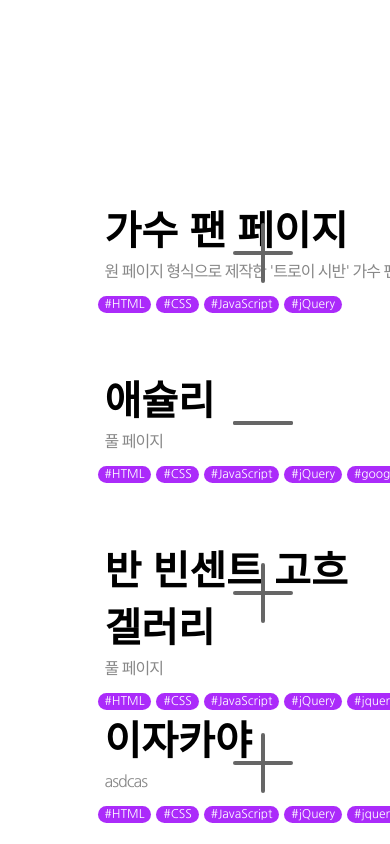
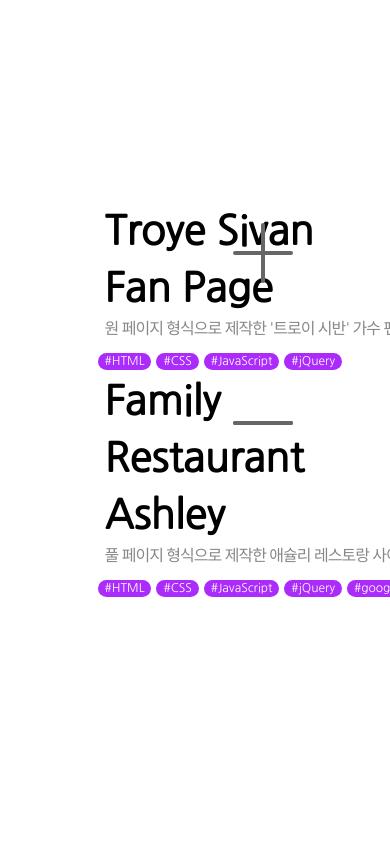
Before and after one commit to joonij/portFolioPage, a plain HTML site: page index.html in a window 390 px wide. Both pictures are taken after a click on the element 262 px from the left and 1818 px from the top of the page. Shown: the part 1396-2240 px from the top of the page. Drawn offline with nearby package versions, Linux system fonts and the light colour scheme; a web font is replaced by a local one.

Commit message:
release 20180713

```diff
--- a/css/style.css
+++ b/css/style.css
@@ -6,13 +6,13 @@
 /* row_1 */
 #row_1 {text-align: center;}
 #row_1 img {width: 90%;}
+#row_1 span {position: absolute; display:block; bottom:10%; left:50%; transform: translateX(-50%); font-size: 20px; font-family: 'Nanum Gothic', sans-serif; font-weight: bolder;}
 /* row_2 */
 #row_2 {margin-top: 300px; text-align: center;}
 #row_2 img {width: 250px;}
-#row_2 span {font-size: 28px; font-family:"Maplestory Light", 'Hi Melody'; line-height: 80px;vertical-align: bottom; color: #ab2bfa;}
+#row_2 span {font-size: 28px; font-family:"Maplestory Light", 'Hi Melody'; line-height: 80px; vertical-align: bottom; color: #ab2bfa;}
 /* row_3 */
 #row_3 {margin-top: 500px;}
-.extend {height: 170px;}
 .project {height: 170px; padding: 0; transition: all 0.5s;}
 .project > div {position:relative; width: 100%; height: 100%;}
 .project > div:hover {background: #f6f6f6;}
@@ -20,53 +20,16 @@
 .project div > span {display: block; padding-top: 30px; margin-left: 25%; font-weight: bolder; font-size: 40px; color:#000; background: none;}
 .project div p {margin-left: 25%; width: 800px;}
 .project div p span:nth-child(1) {display:block; margin-bottom: 10px; font-size:16px; letter-spacing: -1px; color:#888; background: none;}
+.plus-to-minus {position: absolute; top: 50px; right: 25%; width: 60px; height: 60px; cursor: pointer; transition: -webkit-transform ease 400ms; transition: transform ease 400ms; transition: transform ease 400ms, -webkit-transform ease 400ms;}
+.plus-to-minus:before, .plus-to-minus:after { content: ""; position: absolute; background-color: #666; border-radius: 10px;}
+/*세로*/
+.plus-to-minus:before { left: 50%; margin-left: -2px; width: 4px; height: 60px;}
+/*가로*/
+.plus-to-minus:after { top: 50%; margin-top: -2px; height: 4px; width: 60px; transition: -webkit-transform ease 400ms; transition: transform ease 400ms; transition: transform ease 400ms, -webkit-transform ease 400ms;}
+.plus-to-minus.minus { -webkit-transform: rotate(-90deg); transform: rotate(-90deg);}
+.plus-to-minus.minus:after { -webkit-transform: rotate(-90deg); transform: rotate(-90deg);}
 /* row_4 */
 #row_4 {margin-top: 50px; margin-bottom: 50px;}
 #row_4 img {width: 100px;}
 #row_4 span {display: block; font-size: 25px; font-family: 'Black Han Sans', sans-serif;}
 #row_4 span a{font-size: 20px;}
-
-
-
-.plus-to-minus {
-    position: absolute;
-    top: 50px;
-    right: 25%;
-  width: 60px;
-  height: 60px;
-  cursor: pointer;
-  transition: -webkit-transform ease 400ms;
-  transition: transform ease 400ms;
-  transition: transform ease 400ms, -webkit-transform ease 400ms;
-}
-.plus-to-minus:before, .plus-to-minus:after {
-  content: "";
-  position: absolute;
-  background-color: #666;
-  border-radius: 10px;
-}
-/*세로*/
-.plus-to-minus:before {
-  left: 50%;
-  margin-left: -2px;
-  width: 4px;
-  height: 60px;
-}
-/*가로*/
-.plus-to-minus:after {
-  top: 50%;
-  margin-top: -2px;
-  height: 4px;
-  width: 60px;
-  transition: -webkit-transform ease 400ms;
-  transition: transform ease 400ms;
-  transition: transform ease 400ms, -webkit-transform ease 400ms;
-}
-.plus-to-minus.minus {
-  -webkit-transform: rotate(-90deg);
-          transform: rotate(-90deg);
-}
-.plus-to-minus.minus:after {
-  -webkit-transform: rotate(-90deg);
-          transform: rotate(-90deg);
-}
--- a/index.html
+++ b/index.html
@@ -17,6 +17,7 @@
         <div id="row_1" class="row content_row">
             <div class="col-md-12">
                 <img src="img/main.png" alt="main">
+                <span>Scroll Down</span>
             </div>
         </div>
         <div id="row_2" class="row content_row">
@@ -30,7 +31,7 @@
         <div id="row_3" class="row content_row">
             <div id="project_1" class="col-md-12 project">
                 <div>
-                    <span>가수 팬 페이지</span>
+                    <span>Troye Sivan Fan Page</span>
                     <p>
                         <span>원 페이지 형식으로 제작한 '트로이 시반' 가수 팬 페이지입니다.</span>
                         <span>#HTML</span>
@@ -43,9 +44,9 @@
             </div>
             <div id="project_2" class="col-md-12 project">
                 <div>
-                    <span>애슐리</span>
+                    <span>Family Restaurant Ashley</span>
                     <p>
-                        <span>풀 페이지</span>
+                        <span>풀 페이지 형식으로 제작한 애슐리 레스토랑 사이트입니다.</span>
                         <span>#HTML</span>
                         <span>#CSS</span>
                         <span>#JavaScript</span>
@@ -57,9 +58,9 @@
             </div>
             <div id="project_3" class="col-md-12 project">
                 <div>
-                    <span>반 빈센트 고흐 겔러리</span>
+                    <span>Vincent van Gogh Gallery</span>
                     <p>
-                        <span>풀 페이지</span>
+                        <span>제이쿼리가 많이 들어가 역동적인 풀페이지 사이트입니다.</span>
                         <span>#HTML</span>
                         <span>#CSS</span>
                         <span>#JavaScript</span>
@@ -71,9 +72,9 @@
             </div>
             <div id="project_4" class="col-md-12 project">
                 <div>
-                    <span>이자카야</span>
+                    <span>Izakaya</span>
                     <p>
-                        <span>asdcas</span>
+                        <span>다양한 UI/UX 를 생각하여 만든 페이지입니다.</span>
                         <span>#HTML</span>
                         <span>#CSS</span>
                         <span>#JavaScript</span>
--- a/js/javascript.js
+++ b/js/javascript.js
@@ -1,10 +1,14 @@
 $(document).ready(function(){
-    $("#row_1").fadeIn(2000, function(){
-        $(".content_row").fadeIn(1000);
+    // Start
+    $(".content_row").fadeIn(2000);
+    //Scroll Down
+    $(window).scroll(function(){
+        var scrollValue = $(document).scrollTop();
+        (scrollValue >= 400) ? $("#row_1 span").fadeOut("1000") : $("#row_1 span").fadeIn("1000");
     });
     // Click Plus to Minus
 	$( '.plus-to-minus' ).click( function( event ) {
-		$( this ).toggleClass( 'minus' );
-        $(".project").addClass("");
+		$(this).toggleClass( 'minus' );
+        ($(this).parent().parent().css("height") === "170px") ? $(this).parent().parent().css("height","700px") : $(this).parent().parent().css("height","170px");
 	});
 });
```
Also changed, not shown: css/reset.css (added, +12 -0 lines).
